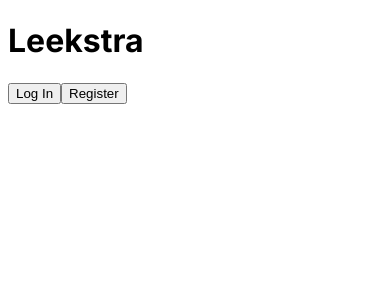
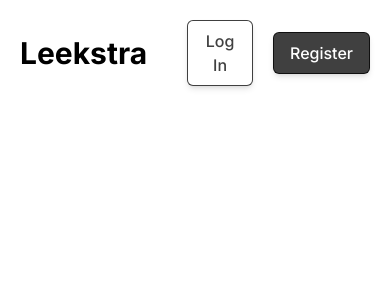
Before and after one commit to mmesomasaint/Leekstra, a Next.js app: page / in a window 390 px wide. Shown: the top 300 px of the page. Built offline with nearby package versions, Linux system fonts and the light colour scheme.

Commit message:
Fix: Make styles responsive

```diff
--- a/app/layout.tsx
+++ b/app/layout.tsx
@@ -1,3 +1,4 @@
+import './globals.css'
 import type { Metadata } from 'next'
 import { Inter } from 'next/font/google'
 
--- a/app/page.tsx
+++ b/app/page.tsx
@@ -3,8 +3,8 @@ import Header from '@/components/header'
 
 export default function Home() {
   return (
-    <main className='w-full min-h-screen flex flex-col justfiy-start items-stretch px-5'>
-      <div className='border border-red-500 w-full flex justify-between items-center gap-10'>
+    <main className='w-full min-h-screen flex flex-col justify-start items-stretch px-5'>
+      <div className='w-full flex justify-between items-center gap-10 py-5'>
         <Header size='xl'>Leekstra</Header>
         <div className='flex justify-start items-center gap-5'>
           <Button reg>Log In</Button>
```
